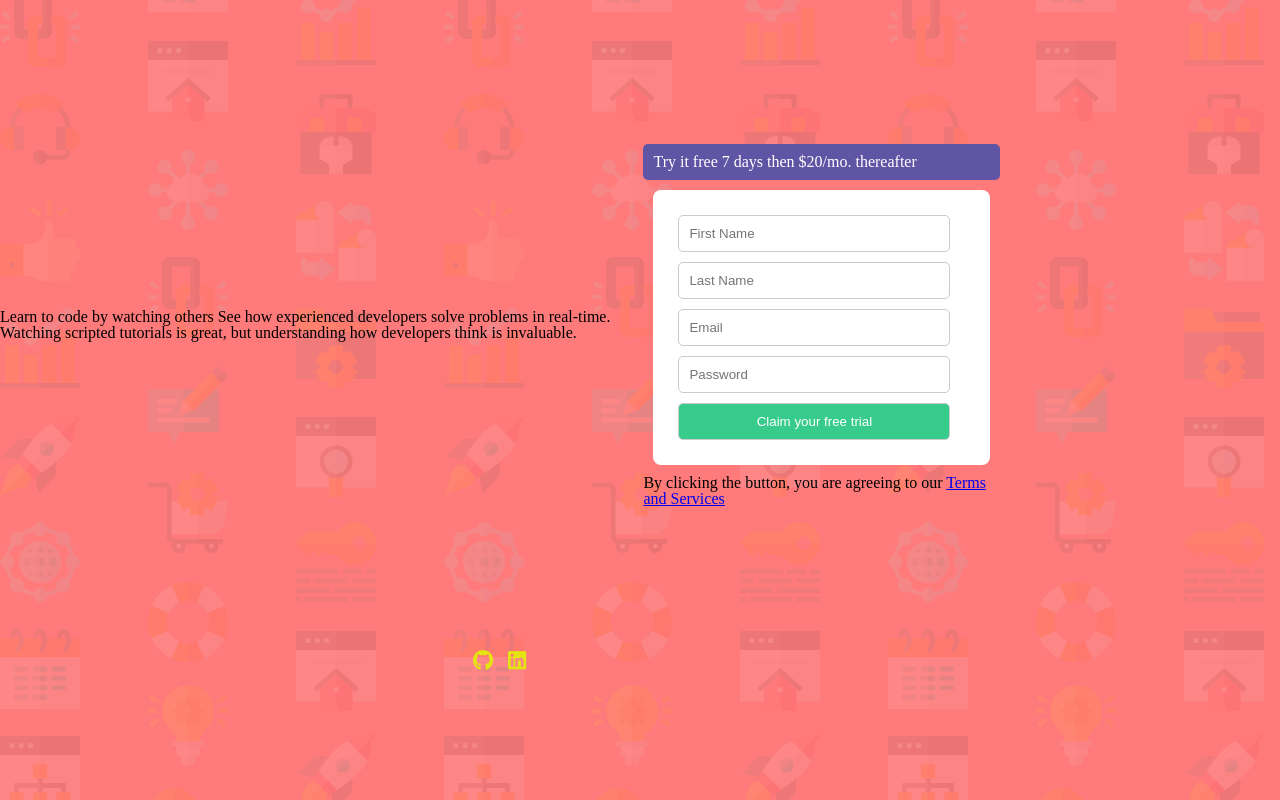
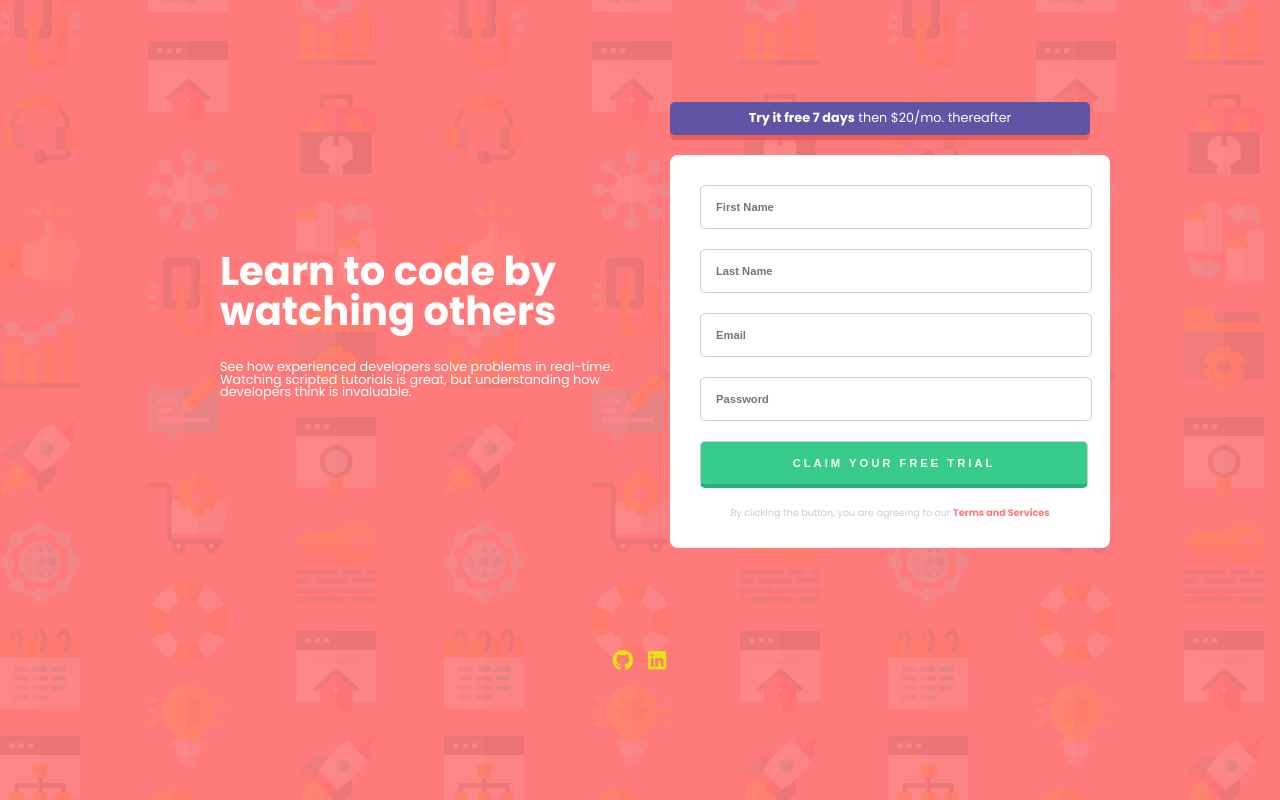
Before and after one commit to gabrells/Intro-component-with-sign-up-form, a plain HTML site: page index.html in a window 1280 px wide. Drawn offline with Linux system fonts and the light colour scheme.

Commit message:
finished style for desktop

```diff
--- a/index.html
+++ b/index.html
@@ -3,6 +3,7 @@
 <head>
   <meta charset="UTF-8">
   <meta name="viewport" content="width=device-width, initial-scale=1.0"> <!-- displays site properly based on user's device -->
+  <link href="https://fonts.googleapis.com/css2?family=Poppins:wght@400;500;700;900&display=swap" rel="stylesheet">
   <link rel="stylesheet" href="./style/reset.css">
   <link rel="stylesheet" href="./style/style.css">
   <link rel="icon" type="image/png" sizes="32x32" href="./images/favicon-32x32.png">
@@ -18,14 +19,14 @@
 <body>
   <main class="container">
       <div class="intro">
-        Learn to code by watching others
+        <h1>Learn to code by watching others</h1>
 
-        See how experienced developers solve problems in real-time. Watching scripted tutorials is great,
-        but understanding how developers think is invaluable.
+        <p>See how experienced developers solve problems in real-time. Watching scripted tutorials is great,
+        but understanding how developers think is invaluable. </p>
       </div>
 
       <div>
-      <p class="promo">Try it free 7 days then $20/mo. thereafter</p>
+      <p class="promo"><strong>Try it free 7 days</strong> then $20/mo. thereafter</p>
 
         <form class="register">
         <input type="text" class="fname cadastro" placeholder="First Name" id="firstName" alt="insira seu primeiro nome">
@@ -34,12 +35,13 @@
         <input type="password" class="password cadastro" placeholder="Password" id="password" alt="insira sua senha">
 
         <input type="submit" class="submit cadastro" value="Claim your free trial" id="submit" alt="concluir registro">
+        <div class="termo">
+          <p>By clicking the button, you are agreeing to our <a href="#" class="link">Terms and Services</a></p>
+        </div>
 
         </form>
 
-      <div class="termo">
-        <p>By clicking the button, you are agreeing to our <a href="#" class="link">Terms and Services</a></p>
-      </div>
+
   </main>
 </body>
 <footer>
--- a/style/style.css
+++ b/style/style.css
@@ -1,53 +1,103 @@
 
 * {
-    max-width: 1200;
+    max-width: auto;
     max-height: 650px;
-    margin: 0px;
+
 }
  body {
+    font-family: 'Poppins', sans-serif;
     background-image: url(/images/bg-intro-desktop.png);
     background-color: hsl(0, 100%, 74%);
-    max-width: 1000px;
+
     box-sizing: border-box;
     overflow: hidden;
+    color: #fff;
 
  }
 
+ p {
+    font-size: .8rem;
+ }
+ strong {
+    font-weight: 700;
+ }
 .container {
     height: 150vh;
-    width: 100%;
     display: flex;
     align-items: center;
     justify-content: center;
+    margin: auto;
 
+}
+.intro {
+    max-width: 400px;
+    margin: 50px;
+    align-items: left;
+}
+
+.intro h1 {
+    font-size: 2.5rem;
+    font-weight: 700;
+    margin-bottom: 30px;
+    text-align: left;
 }
 .promo {
     background-color: hsl(248, 32%, 49%);
     color: #fff;
     border-radius: 5px;
     padding: 10px;
+    max-width: 400px;
+    width: auto;
+    text-align: center;
+    box-shadow: 0px 05px rgba(234, 90, 90, 0.87);
 }
 /* INPUT */
 .register {
-    max-width: 600px;
-    margin: 10px;
+    max-width: 400px;
+    margin-top: 20px;
     padding: 20px;
     background-color: #fff;
     border-radius: 8px;
 }
 
 .cadastro {
-    width: 250px;
-    margin: 5px;
-    padding: 10px;
+    width: 90%;
+    margin: 10px;
+    padding: 15px;
     border: 1px solid #cccccc;
     border-radius: 5px;
+    align-items: center;
+    font-weight: 600;
+    font-size: 0.7rem;
+    color: #cccccc
 }
 
 .submit {
     background-color: hsl(154, 59%, 51%);
-    width: 272px;
+    width: 97%;
     color: white;
+    font-weight: 700;
+    text-transform: uppercase;
+    letter-spacing: 3px;
+    border-bottom: 4px solid hsl(154, 61%, 43%);
+}
+
+/* TERMOS DE USO */
+
+.termo {
+    color: #cccccc;
+    margin: 10px;
+    text-align: center;
+
+}
+.termo p {
+    font-size: 0.6rem;
+}
+
+.link {
+    color: hsl(0, 100%, 74%);
+    text-decoration: none;
+    font-weight: 600;
 }
 /* FOOTER */
 
```
